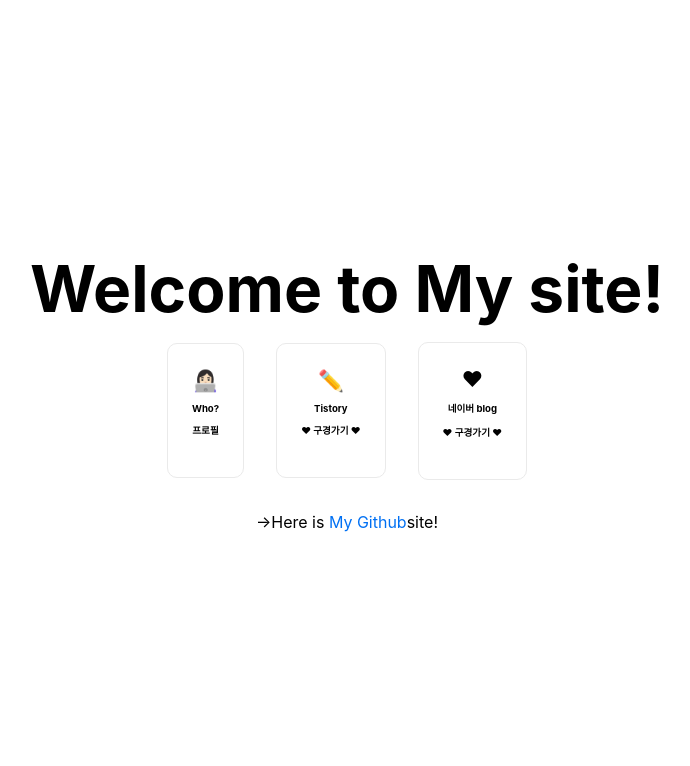
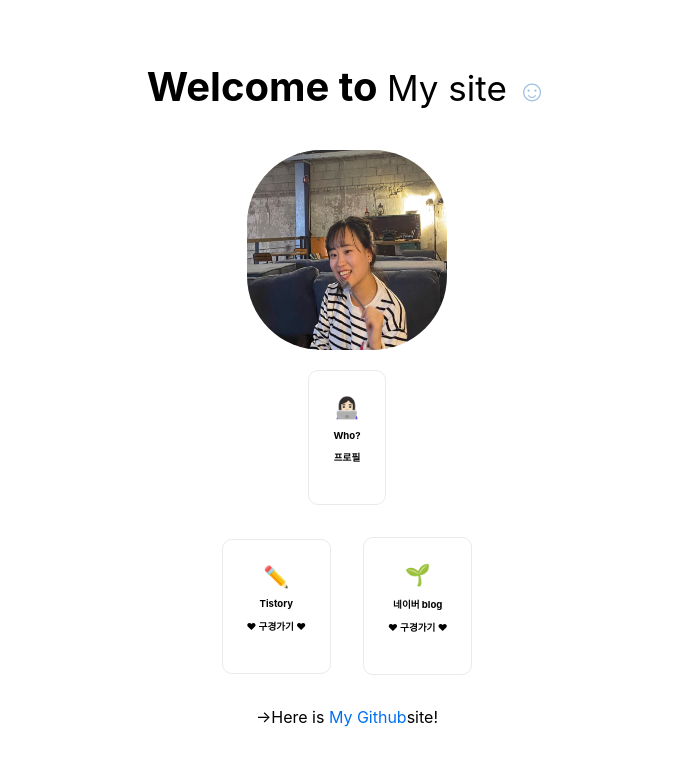
Before and after one commit to soo24/nextjs-soo, a Next.js app: page / in a window 1280 px wide. Shown: the top 766 px of the page, without its empty margins (293-983 px from the left). Built offline with nearby package versions, Linux system fonts and the light colour scheme.

Commit message:
사진추가 및 padding,span이용한 제목 폰트수정

```diff
--- a/pages/index.js
+++ b/pages/index.js
@@ -2,6 +2,7 @@ import Head from 'next/head'
 import Image from 'next/image'
 import styles from '../styles/Home.module.css'
 import Link from 'next/link';
+import profilePic from '../public/profile.jpeg';
 
 export default function Home() {
   return (
@@ -12,8 +13,15 @@ export default function Home() {
 
       <main className={styles.main}>
         <h1 className={styles.title}>
-          Welcome to My site!
+          Welcome to <span>My site </span>
+          {/* <span class="two"> &#9786; </span>   */}
+          <a>&#9786;</a>
         </h1>
+
+        <div className={styles.space}>
+          <Image src={profilePic} className={styles.profile}
+               height={200} width={200} alt="수연프로필사진"/>
+        </div>
 
 
         <div className={styles.grid}>
@@ -28,25 +36,32 @@ export default function Home() {
               </h2>
             </Link>
           </h1>
+        </div>
 
+        <div className={styles.grid}>
           {/* a태그로 하이퍼링크로 넘어가보기 */}
+          <h1 className={styles.card}>
             <a target='_blank' href='https://soo24.tistory.com'
-            className={styles.card}>
+              >
               <h2> ✏️
                 <p>Tistory</p>
                 <p> &hearts; 구경가기 &hearts;</p>
               </h2>
             </a>
+          </h1>
 
+          <h1 className={styles.card}>
           <a target='_blank' href="https://blog.naver.com/sooyeon7_7"
-             className={styles.card}>
+             >
 
-              <h2> ‍&hearts;
+              <h2> ‍🌱
                 <p> 네이버 blog</p>
                 <p> &hearts; 구경가기 &hearts;</p>
               </h2>
 
             </a>
+          </h1>
+
 
         </div>
 
--- a/styles/Home.module.css
+++ b/styles/Home.module.css
@@ -26,23 +26,37 @@
   justify-content: center;
   align-items: center;
   flex-grow: 1;
+  font-size: 1rem;
 }
 
 .title a {
-  color: #0070f3;
-  text-decoration: none;
+  color: #a1c0e2;
+  font-size: 30px;
 }
 
-.title a:hover,
+.title span {
+  font-size: 35px;
+  text-align: right;
+  font-weight: lighter;
+}
+
+/* span을 class로 나눠서하는법은 뭘까? */
+.title span.two {
+  font-size: 30px;
+  color: #a1c0e2;
+}
+
+/* .title a:hover,
 .title a:focus,
 .title a:active {
   text-decoration: underline;
-}
+} */
 
 .title {
   margin: 0;
   line-height: 1.15;
-  font-size: 4rem;
+  /* font-size: 4rem; */
+  font-size: 40px;
 }
 
 .title,
@@ -104,6 +118,7 @@
   color: #0070f3;
   border-color: #0070f3;
 }
+
 /* 카드제목 (예.김수연) 텍스트 꾸미기 */
 .card h2 {
   margin: 0 0 1rem 0;
@@ -123,6 +138,14 @@
   margin-left: 0.5rem;
 }
 
+.profile {
+  border-radius: 37%;
+}
+
+.space {
+  margin-top: 40px;
+}
+
 @media (max-width: 600px) {
   .grid {
     width: 100%;
```
Also changed, not shown: public/profile.jpeg (added). Lines whose indentation alone changed are shown as unchanged.
